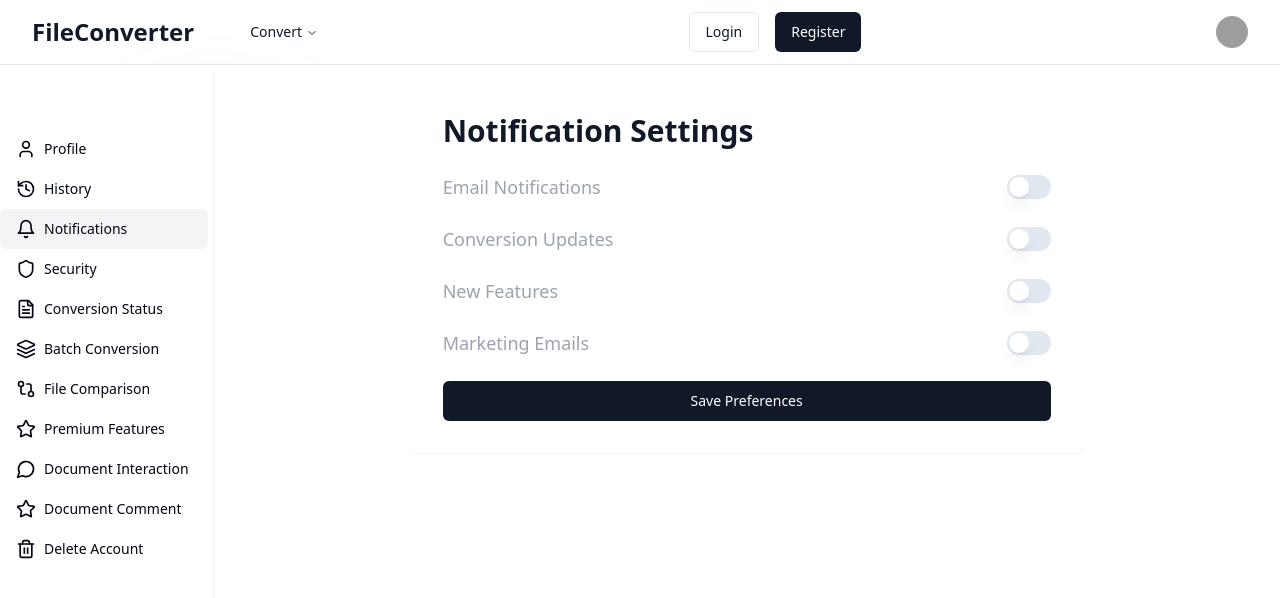
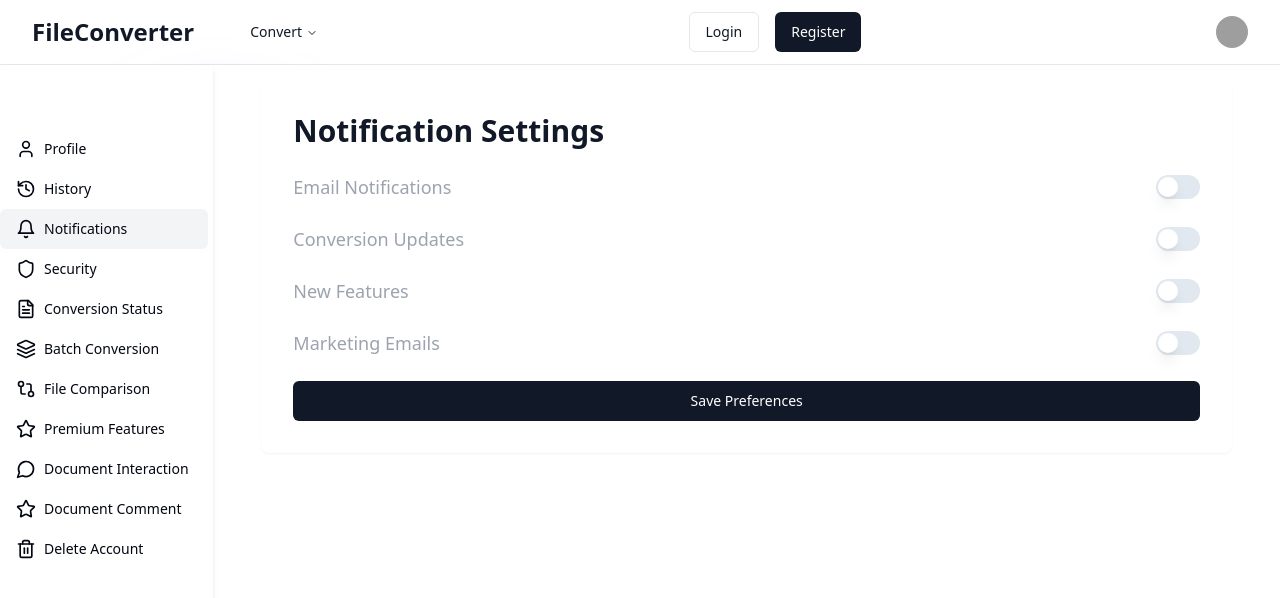
Before and after one commit to mddanish867/soora-conversion, a React (Vite) app: page /dashboard/notifications in a window 1280 px wide. Shown: the top 598 px of the page. Built offline with nearby package versions, Linux system fonts and the light colour scheme; grey boxes are pictures that could not be loaded.

Commit message:
modified the notification

```diff
--- a/src/pages/userSetings/NotificationSettingsPage .tsx
+++ b/src/pages/userSetings/NotificationSettingsPage .tsx
@@ -5,9 +5,9 @@ import { Label } from '@/components/ui/label'
 
 const NotificationSettingsPage = () => {
   return (
-    <div className="container mx-auto px-4 ">
+    <div className="w-full px-4 ">
       <motion.div
-        className="bg-white p-8 rounded-lg shadow-sm max-w-2xl mx-auto"
+        className="bg-white p-8 rounded-lg shadow-sm w-full"
         initial={{ opacity: 0, y: -50 }}
         animate={{ opacity: 1, y: 0 }}
         transition={{ duration: 0.5 }}
```
